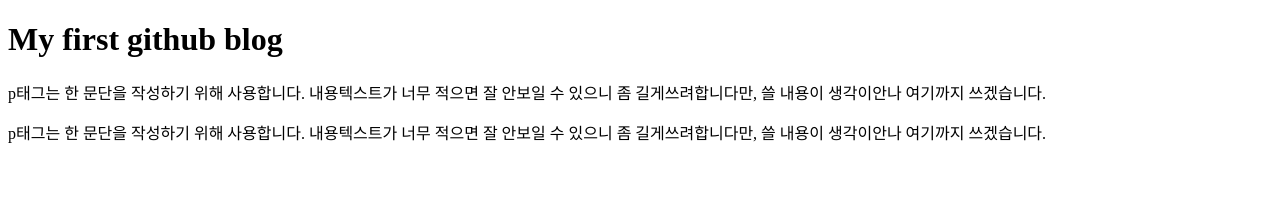
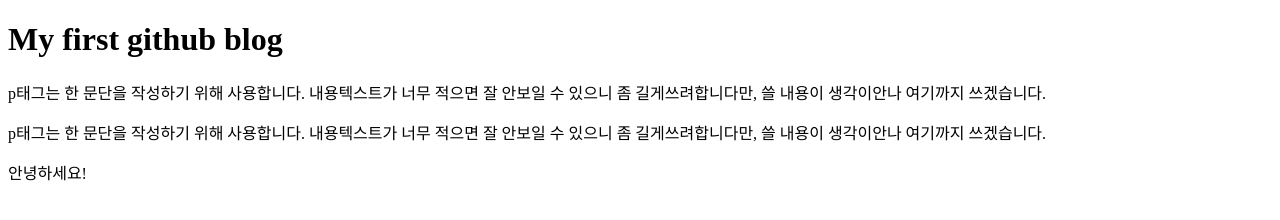
Before and after one commit to YounginLEE/YounginLEE.github.io, a plain HTML site: page index.html in a window 1280 px wide. Drawn offline with Linux system fonts and the light colour scheme.

Commit message:
modify index.html I added text of html file

```diff
--- a/index.html
+++ b/index.html
@@ -5,5 +5,6 @@
   <h1>My first github blog</h1>
   <p>p태그는 한 문단을 작성하기 위해 사용합니다. 내용텍스트가 너무 적으면 잘 안보일 수 있으니 좀 길게쓰려합니다만, 쓸 내용이 생각이안나 여기까지 쓰겠습니다.</p>
   <p>p태그는 한 문단을 작성하기 위해 사용합니다. 내용텍스트가 너무 적으면 잘 안보일 수 있으니 좀 길게쓰려합니다만, 쓸 내용이 생각이안나 여기까지 쓰겠습니다.</p>
+  <p>안녕하세요!</p>
  </body>
 </html>
```
